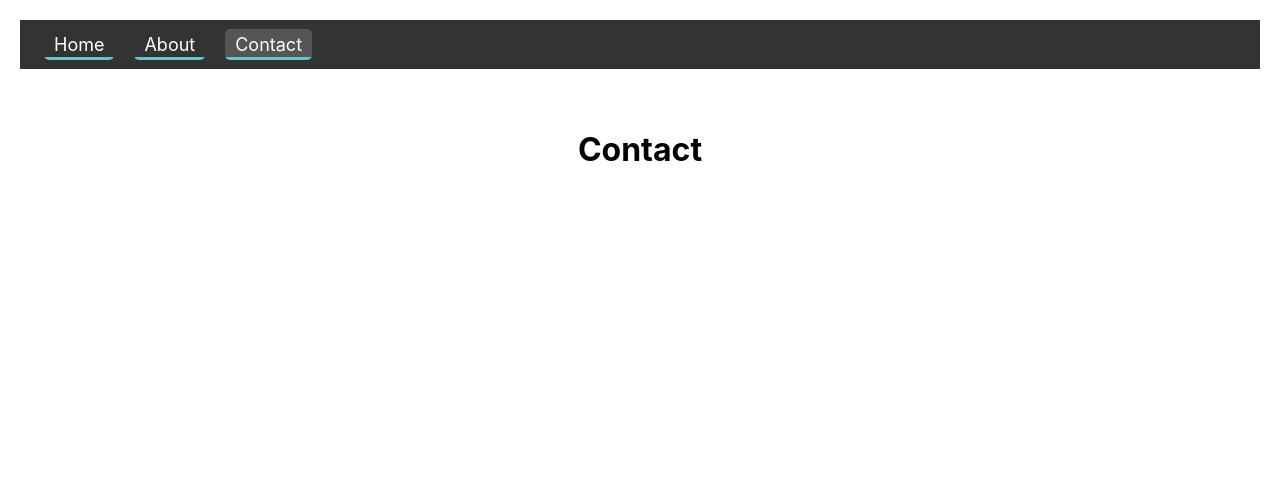
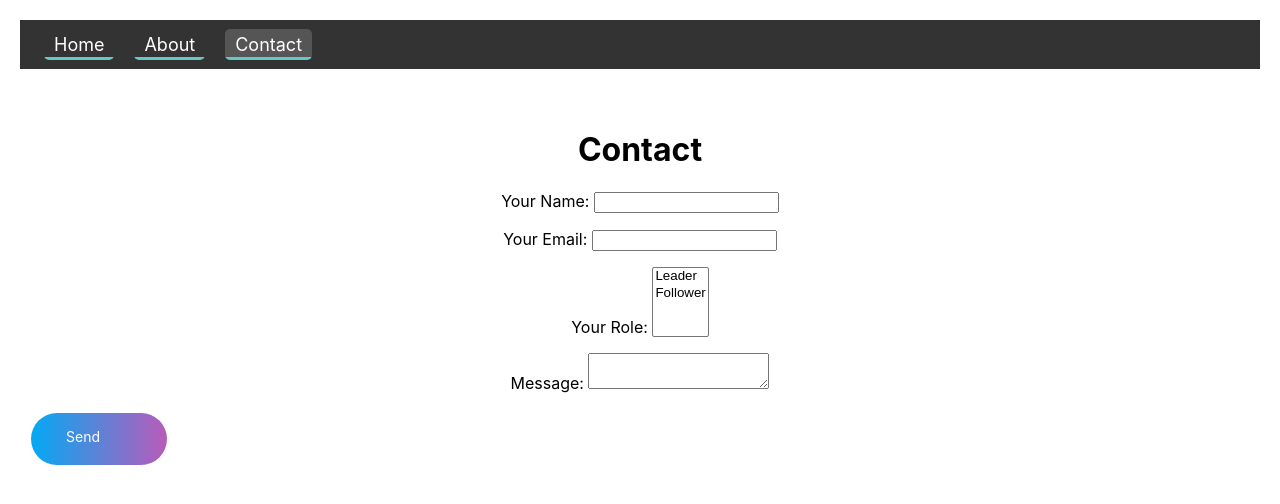
Before and after one commit to ArmeenF/eastside-turf-soccer-fields, a React (Create React App) app: page /Contact in a window 1280 px wide. Shown: the top 504 px of the page. Built offline with nearby package versions, Linux system fonts and the light colour scheme.

Commit message:
contact form boiler plate

```diff
--- a/src/pages/Contact/contact.js
+++ b/src/pages/Contact/contact.js
@@ -1,5 +1,32 @@
+import './contact.css'
+import React from 'react';
+
 const Contact = () => {
-    return <h1> Contact</h1>
-}
+    return (
+        <div>
+            <h1>Contact</h1>
+            <form name="contact" method="POST" data-netlify="true">
+                <p>
+                    <label>Your Name: <input type="text" name="name" /></label>
+                </p>
+                <p>
+                    <label>Your Email: <input type="email" name="email" /></label>
+                </p>
+                <p>
+                    <label>Your Role: <select name="role[]" multiple>
+                        <option value="leader">Leader</option>
+                        <option value="follower">Follower</option>
+                    </select></label>
+                </p>
+                <p>
+                    <label>Message: <textarea name="message"></textarea></label>
+                </p>
+                <p>
+                    <button type="submit">Send</button>
+                </p>
+            </form>
+        </div>
+    );
+};
 
 export default Contact;
```
